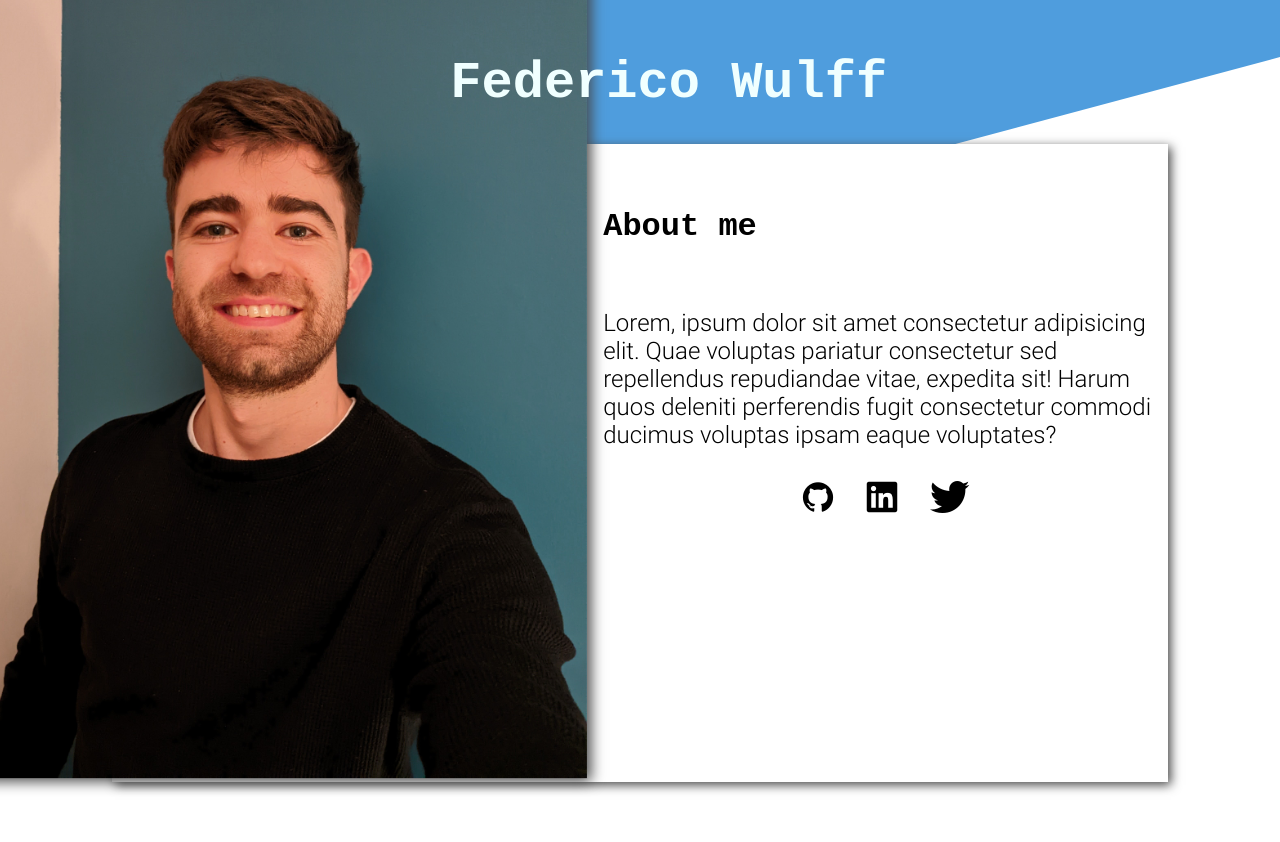
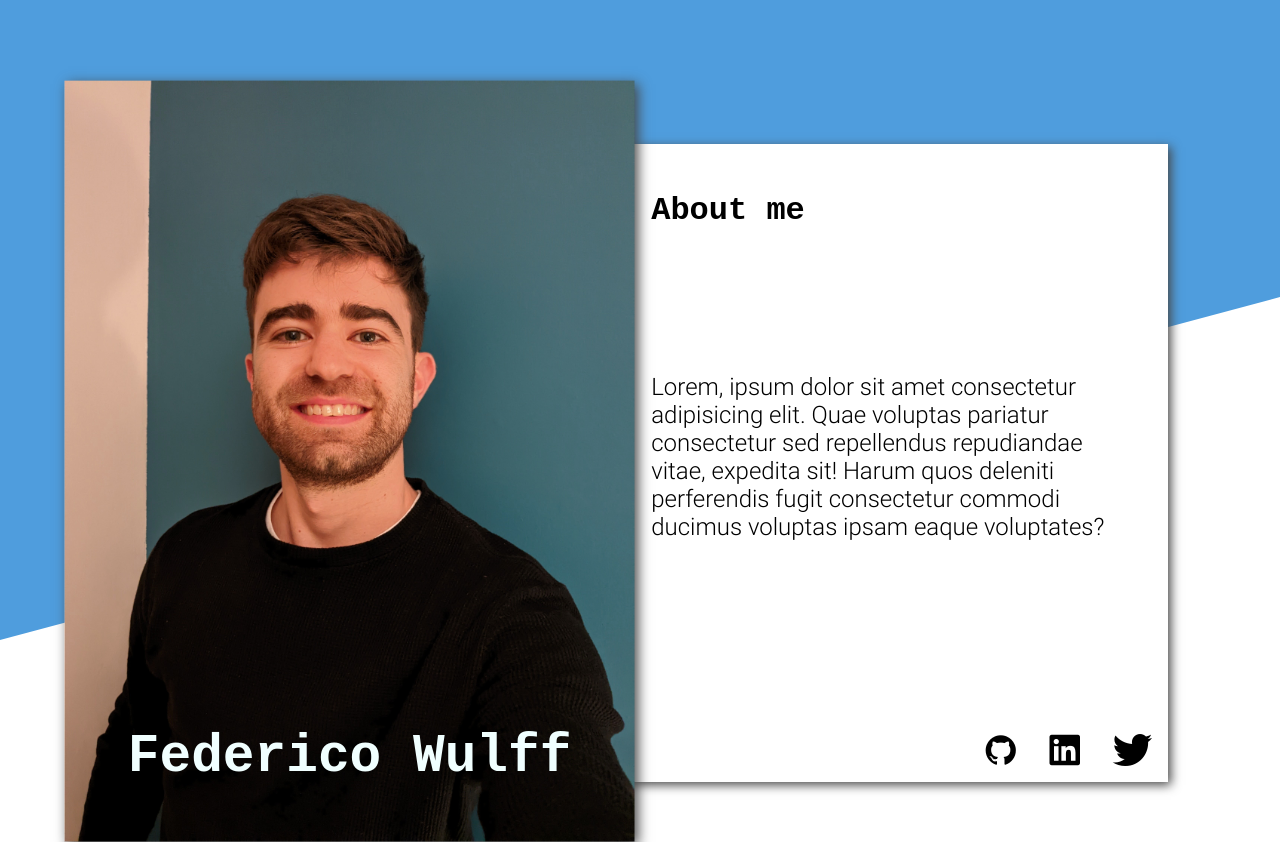
Before and after one commit to fedewulff/homepage, a plain HTML site: page index.html in a window 1280 px wide. Shown: the top 842 px of the page. Drawn offline with nearby package versions, Linux system fonts and the light colour scheme; a web font is replaced by a local one.

Commit message:
min-width:900px media querie was added

```diff
--- a/index.html
+++ b/index.html
@@ -16,15 +16,17 @@
             <img src="./images/fedepic.jpg" alt="fedepicture" class="fedepic1" />
             <h1 class="playfair federico">Federico Wulff</h1>
           </div>
+          <div class="mecont3 column">
             <h2 class="center playfair aboutmetitle">About me</h2>
             <p class="font150 myintroduction">
-            Lorem, ipsum dolor sit amet consectetur adipisicing elit. Quae voluptas pariatur consectetur sed repellendus repudiandae vitae,
-            expedita sit! Harum quos deleniti perferendis fugit consectetur commodi ducimus voluptas ipsam eaque voluptates?
+              Lorem, ipsum dolor sit amet consectetur adipisicing elit. Quae voluptas pariatur consectetur sed repellendus repudiandae
+              vitae, expedita sit! Harum quos deleniti perferendis fugit consectetur commodi ducimus voluptas ipsam eaque voluptates?
             </p>
             <div class="icons horizontal center icons1">
               <i class="devicon-github-original"></i>
               <i class="devicon-linkedin-plain"></i>
               <i class="devicon-twitter-original"></i>
+            </div>
           </div>
         </div>
       </div>
--- a/style.css
+++ b/style.css
@@ -186,7 +186,6 @@ i {
     bottom: auto;
     left: auto;
     transform: translate(300px, -90px);
-
     width: 30rem;
     font-size: 3.25rem;
     text-align: end;
@@ -212,3 +211,54 @@ i {
     padding: 1rem;
   }
 }
+
+@media (min-width: 992px) {
+  .aboutme {
+    display: flex;
+    flex-direction: row;
+  }
+  .fedepic1 {
+    max-width: 100%;
+    transform: scale(1.2);
+    transform-origin: center;
+  }
+  .federico {
+    top: auto;
+    right: auto;
+    bottom: 0;
+    left: auto;
+    /* transform: translate(-40px, 0); */
+    /* transform: translate(0px, 0px); */
+    width: 100%;
+    font-size: 2.75rem;
+    text-align: center;
+    color: azure;
+    transform: scale(1.2);
+    transform-origin: center;
+  }
+
+  .aboutmetitle {
+    padding: 3rem 1rem 0rem 1rem;
+    margin: 0;
+  }
+  .myintroduction {
+    padding: 1rem 3rem 3rem 1rem;
+
+    text-align: left;
+  }
+  .icons1 {
+    margin: 0;
+    margin-left: auto;
+  }
+  .mecont3 {
+    align-items: start;
+    justify-content: space-between;
+  }
+  .skew {
+    height: 40rem;
+  }
+  .grid {
+    grid-template-columns: 1fr 1fr 1fr;
+    gap: 2rem;
+  }
+}
```
Lines whose indentation alone changed are shown as unchanged.
